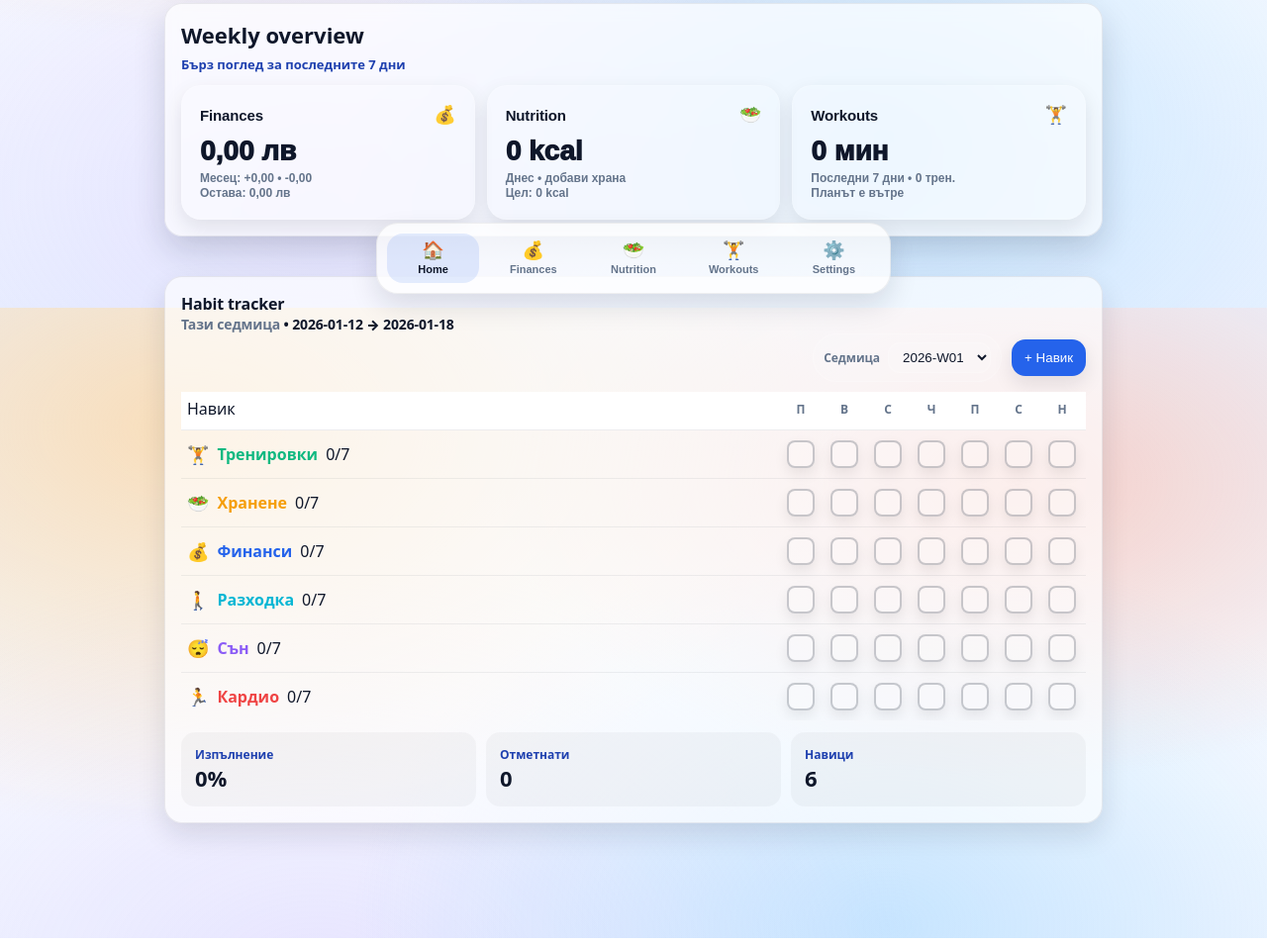
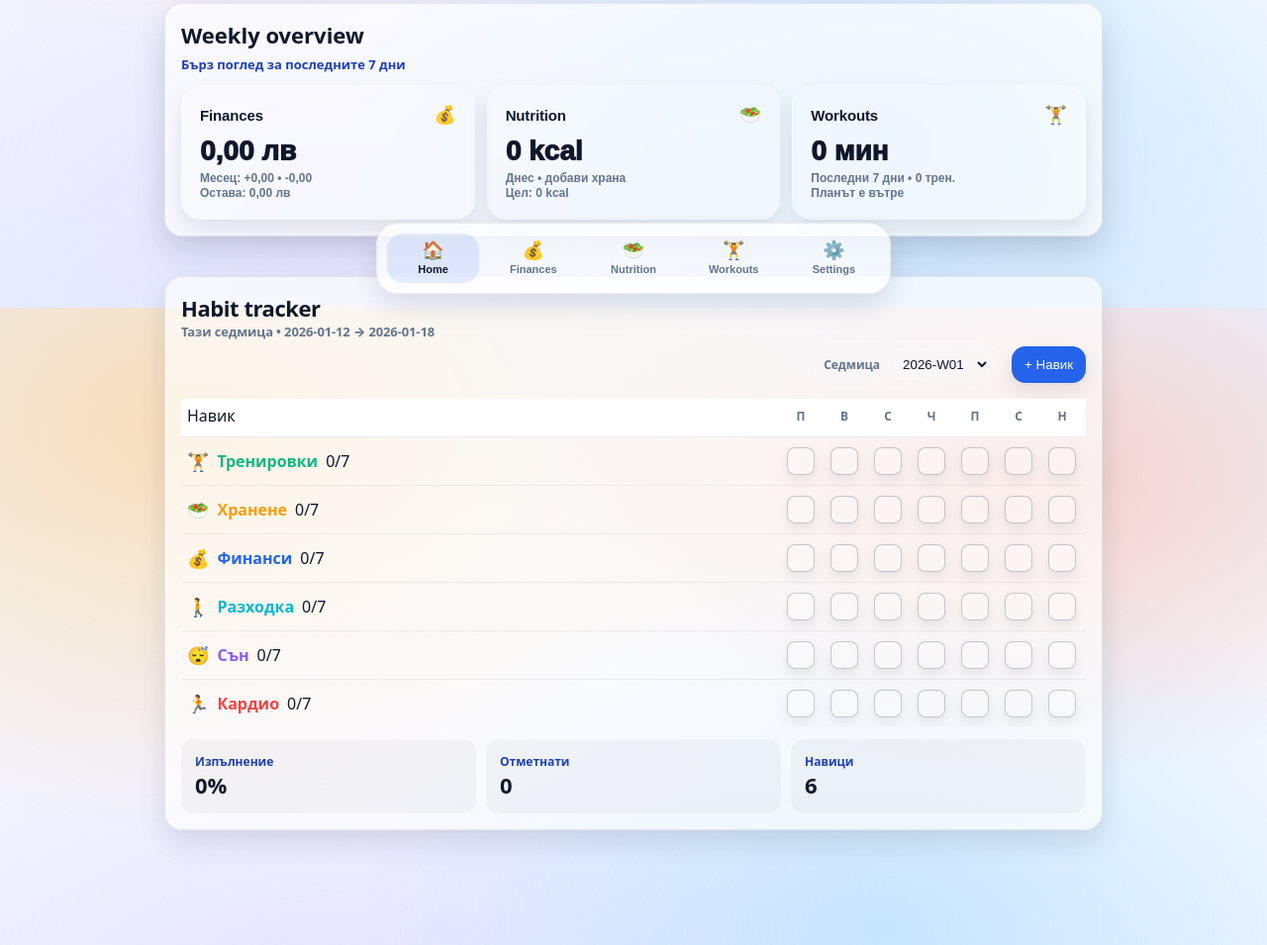
Before and after one commit to zerospookz/balanced-life, a plain HTML site: page index.html in a window 1280 px wide. Shown: the part 489-1444 px from the top of the page at 99% size. Drawn offline with Linux system fonts and the light colour scheme.

Commit message:
Add files via upload

```diff
--- a/app.js
+++ b/app.js
@@ -61,7 +61,7 @@
 
 
   // ===== THEME_MODE v6.2.5 (manual light/dark) =====
-const APP_VERSION = "6.3.1";
+const APP_VERSION = "6.3.2";
 const THEME_KEY = "bl_theme_mode"; // light | dark
 
 function applyTheme(mode){
@@ -313,6 +313,28 @@ function viewHome() {
       return radialBarsSVG({id:"w", value: prog.pct, centerValue: `${Math.round(prog.pct*100)}%`, centerLabel:"Workouts"});
     })()}
   </div>
+
+  <div class="donutCard">
+    ${(()=>{
+      const inc = Math.max(0, Number(d.income||0));
+      const exp = Math.max(0, Number(d.expense||0));
+      const total = inc + exp;
+      const share = total ? inc/total : 0;
+      // show net in center like finance dashboards
+      const net = inc - exp;
+      const netTxt = (total? `${Math.round(share*100)}%` : "—");
+      return radialBarsSVG({id:"f", value: share, centerValue: netTxt, centerLabel:"Finances"});
+    })()}
+  </div>
+
+  <div class="donutCard">
+    ${(()=>{
+      const goal = Number(state.kcalGoal||state.goals?.kcal||2000);
+      const prog = donutProgress(d.kcal, goal);
+      return radialBarsSVG({id:"k", value: prog.pct, centerValue: `${Math.round(prog.pct*100)}%`, centerLabel:"Calories"});
+    })()}
+  </div>
+</div>
       </section>
 
       <section class="card section featured">
--- a/styles.css
+++ b/styles.css
@@ -572,3 +572,24 @@ body{
 .donutCard{background: transparent; border-color: rgba(255,255,255,0.10);}
 :root[data-theme="light"] .donutCard{background: rgba(255,255,255,0.25);}
 /* ===== end v6.3.1 ===== */
+
+
+/* ===== v6.3.2 Habit tracker + dashboard fixes ===== */
+.habitTitle{font-size:22px;font-weight:900;letter-spacing:-0.02em;color:var(--text)}
+.habitRange{font-size:13px;font-weight:800;color:var(--muted)}
+/* make habit boxes visible + fill on check */
+.habitBox{
+  width:28px;height:28px;border-radius:8px;
+  border:1px solid rgba(255,255,255,0.16);
+  background:rgba(255,255,255,0.06);
+}
+:root[data-theme="light"] .habitBox{
+  border:1px solid rgba(15,23,42,0.16);
+  background:rgba(15,23,42,0.04);
+}
+.habitBox.on{
+  background:rgba(37,99,235,0.55);
+  border-color:rgba(96,165,250,0.85);
+  box-shadow:0 10px 18px rgba(37,99,235,0.25);
+}
+/* ===== end v6.3.2 ===== */
--- a/sw.js
+++ b/sw.js
@@ -1,4 +1,4 @@
-const CACHE = "balanced-life-v631";
+const CACHE = "balanced-life-v632";
 const ASSETS=["./","./index.html","./styles.css","./app.js","./manifest.json","./icons/icon-192.png","./icons/icon-512.png"];
 self.addEventListener("install",(e)=>{e.waitUntil(caches.open(CACHE).then(c=>c.addAll(ASSETS)));self.skipWaiting();});
 self.addEventListener("activate",(e)=>{e.waitUntil(self.clients.claim());});
```
